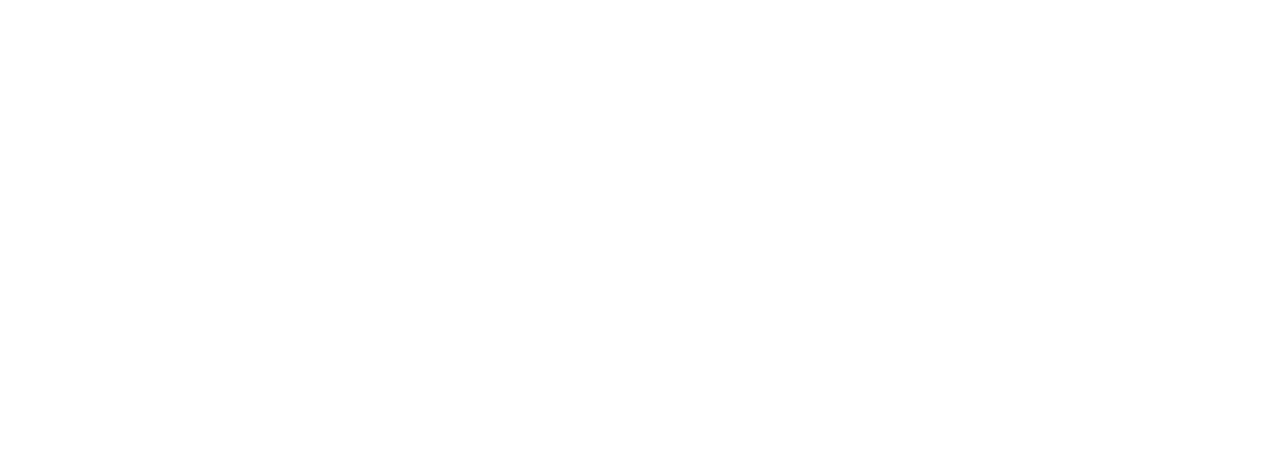
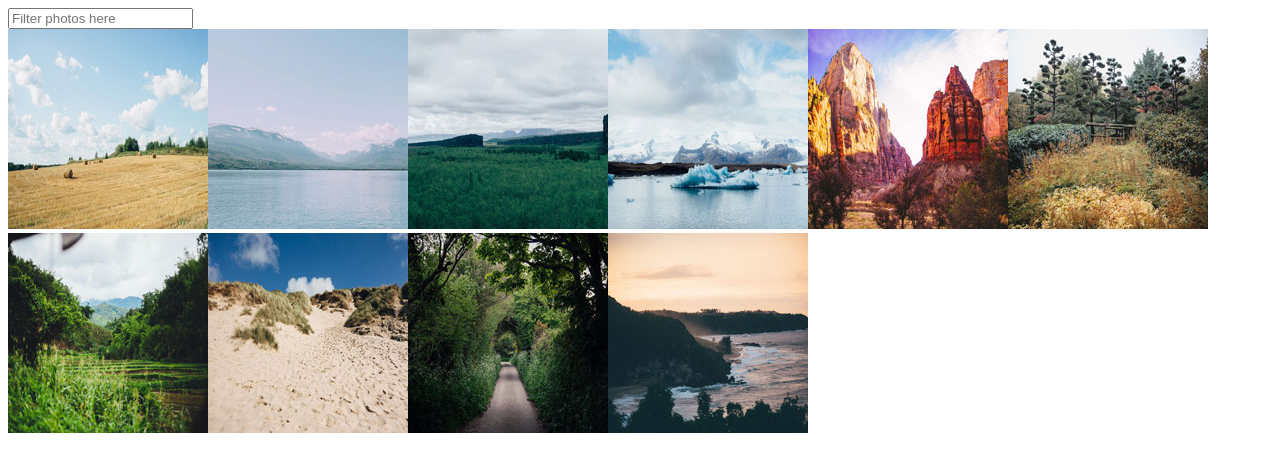
Before and after one commit to markgoho/lightbox, a plain HTML site: page index.html in a window 1280 px wide. Drawn offline with Linux system fonts and the light colour scheme.

Commit message:
basic implementation of lightbox

```diff
--- a/index.html
+++ b/index.html
@@ -1 +1,43 @@
-<img src="" alt="" data-caption="I love hay bales. Took this snap on a drive through the countryside past some straw fields.">
+<!DOCTYPE html>
+<html lang="en">
+
+<head>
+  <meta charset="UTF-8">
+  <meta name="viewport" content="width=device-width, initial-scale=1.0">
+  <meta http-equiv="X-UA-Compatible" content="ie=edge">
+  <title>Document</title>
+  <link rel="stylesheet" href="style.css">
+</head>
+
+<body>
+  <input type="text" name="searchBox" id="searchBox" placeholder="Filter photos here">
+
+  <!-- galleryView -->
+  <div class="gallery">
+
+  </div>
+
+
+  <!-- lightboxView -->
+  <div class="lightbox hidden">
+    <svg class="previous" fill="#000000" height="24" viewBox="0 0 24 24" width="24" xmlns="http://www.w3.org/2000/svg">
+      <path d="M15.41 7.41L14 6l-6 6 6 6 1.41-1.41L10.83 12z" />
+      <path d="M0 0h24v24H0z" fill="none" />
+    </svg>
+    <div class="lb-image">
+      <img>
+      <caption></caption>
+    </div>
+    <svg class="next" fill="#000000" height="24" viewBox="0 0 24 24" width="24" xmlns="http://www.w3.org/2000/svg">
+      <path d="M10 6L8.59 7.41 13.17 12l-4.58 4.59L10 18l6-6z" />
+      <path d="M0 0h24v24H0z" fill="none" />
+    </svg>
+
+  </div>
+
+
+
+  <script src="index.js"></script>
+</body>
+
+</html>
--- a/index.js
+++ b/index.js
@@ -1,63 +1,71 @@
 const model = {
-  currentPicture: null,
-
   pictures: [
     {
       imgPath: 'photos/01.jpg',
+      thumbPath: 'photos/thumbnails/01.jpg',
       title: 'Hay Bales',
       caption:
         'I love hay bales. Took this snap on a drive through the countryside past some straw fields.'
     },
     {
-      imgPath: 'photos/01.jpg',
+      imgPath: 'photos/02.jpg',
+      thumbPath: 'photos/thumbnails/02.jpg',
       title: 'Hay Bales',
       caption:
         'I love hay bales. Took this snap on a drive through the countryside past some straw fields.'
     },
     {
-      imgPath: 'photos/01.jpg',
+      imgPath: 'photos/03.jpg',
+      thumbPath: 'photos/thumbnails/03.jpg',
       title: 'Hay Bales',
       caption:
         'I love hay bales. Took this snap on a drive through the countryside past some straw fields.'
     },
     {
-      imgPath: 'photos/01.jpg',
+      imgPath: 'photos/04.jpg',
+      thumbPath: 'photos/thumbnails/04.jpg',
       title: 'Hay Bales',
       caption:
         'I love hay bales. Took this snap on a drive through the countryside past some straw fields.'
     },
     {
-      imgPath: 'photos/01.jpg',
+      imgPath: 'photos/05.jpg',
+      thumbPath: 'photos/thumbnails/05.jpg',
       title: 'Hay Bales',
       caption:
         'I love hay bales. Took this snap on a drive through the countryside past some straw fields.'
     },
     {
-      imgPath: 'photos/01.jpg',
+      imgPath: 'photos/06.jpg',
+      thumbPath: 'photos/thumbnails/06.jpg',
       title: 'Hay Bales',
       caption:
         'I love hay bales. Took this snap on a drive through the countryside past some straw fields.'
     },
     {
-      imgPath: 'photos/01.jpg',
+      imgPath: 'photos/07.jpg',
+      thumbPath: 'photos/thumbnails/07.jpg',
       title: 'Hay Bales',
       caption:
         'I love hay bales. Took this snap on a drive through the countryside past some straw fields.'
     },
     {
-      imgPath: 'photos/01.jpg',
+      imgPath: 'photos/08.jpg',
+      thumbPath: 'photos/thumbnails/08.jpg',
       title: 'Hay Bales',
       caption:
         'I love hay bales. Took this snap on a drive through the countryside past some straw fields.'
     },
     {
-      imgPath: 'photos/01.jpg',
+      imgPath: 'photos/09.jpg',
+      thumbPath: 'photos/thumbnails/09.jpg',
       title: 'Hay Bales',
       caption:
         'I love hay bales. Took this snap on a drive through the countryside past some straw fields.'
     },
     {
-      imgPath: 'photos/01.jpg',
+      imgPath: 'photos/10.jpg',
+      thumbPath: 'photos/thumbnails/10.jpg',
       title: 'Hay Bales',
       caption:
         'I love hay bales. Took this snap on a drive through the countryside past some straw fields.'
@@ -66,15 +74,65 @@ const model = {
 };
 
 const controller = {
-  init() {}
+  init() {
+    galleryView.init();
+    lightboxView.init();
+    searchboxView.init();
+  },
+
+  get images() {
+    return model.pictures;
+  }
 };
 
 // View(s)
 const galleryView = {
   init() {
     // store pointers to DOM elements for later access
-
+    this.gallery = document.querySelector('.gallery');
     this.render();
   },
-  render() {}
+  render() {
+    controller.images.forEach(image => {
+      const a = document.createElement('a');
+      a.href = image.imgPath;
+
+      const img = document.createElement('img');
+      img.src = image.thumbPath;
+
+      a.addEventListener('click', e => {
+        e.preventDefault();
+        lightboxView.render(image);
+      });
+
+      a.appendChild(img);
+
+      this.gallery.appendChild(a);
+    });
+  }
 };
+
+const lightboxView = {
+  init() {
+    this.lightbox = document.querySelector('.lightbox');
+    this.previous = document.querySelector('.previous');
+    this.next = document.querySelector('.next');
+    this.lbImg = document.querySelector('.lb-image > img');
+    this.caption = document.querySelector('caption');
+
+    this.lightbox.addEventListener('click', () => this.destroy());
+  },
+  render(image) {
+    this.lbImg.src = image.imgPath;
+    this.lightbox.classList.remove('hidden');
+  },
+  destroy() {
+    this.lightbox.classList.add('hidden');
+  }
+};
+
+const searchboxView = {
+  init() {}
+};
+
+controller.init();
--- /dev/null
+++ b/style.css
@@ -0,0 +1,12 @@
+.lightbox {
+  position: fixed;
+  top: 0;
+  left: 0;
+  width: 100vw;
+  height: 100vh;
+  background: rgba(0, 0, 0, 0.8);
+}
+
+.hidden {
+  display: none;
+}
```
